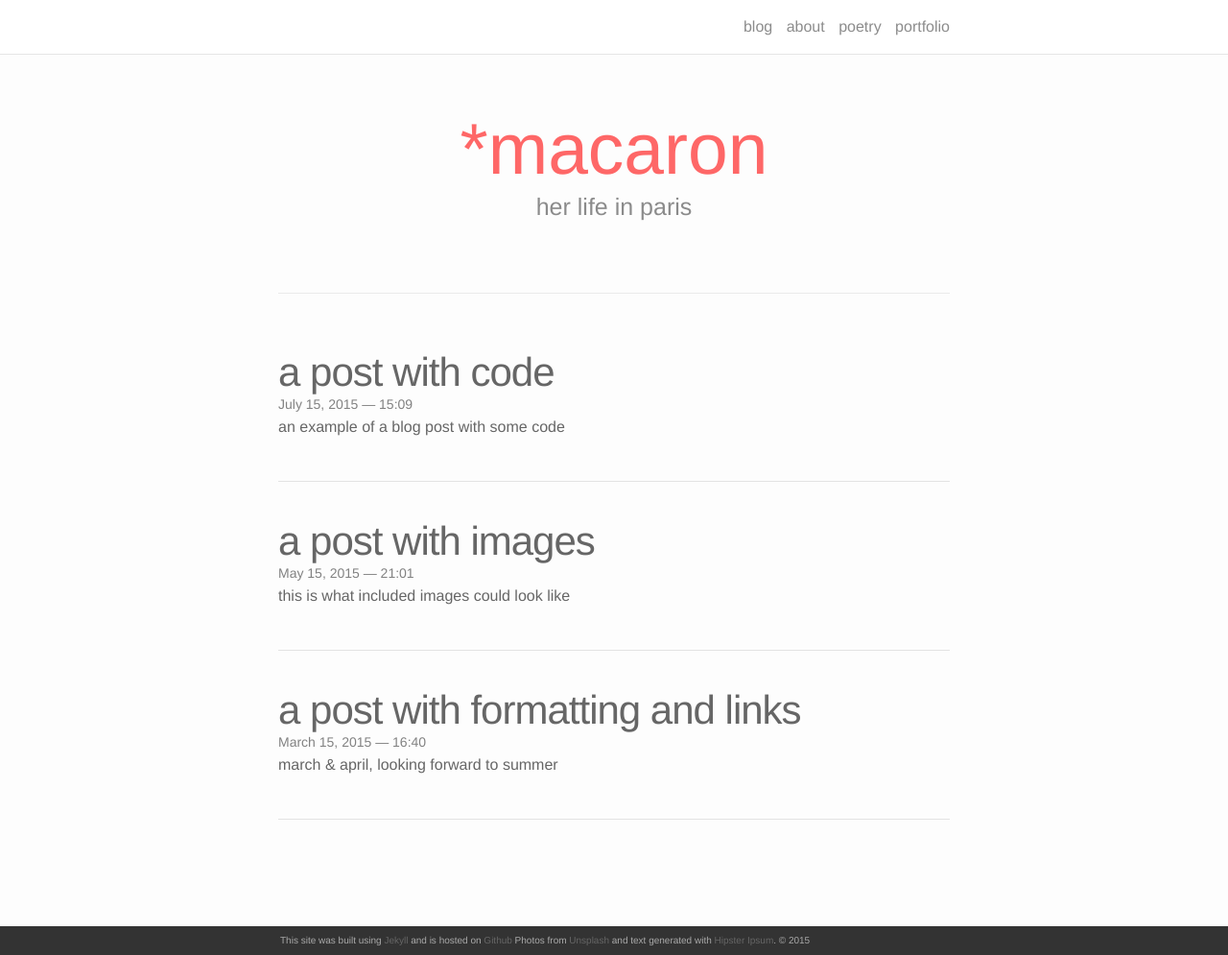
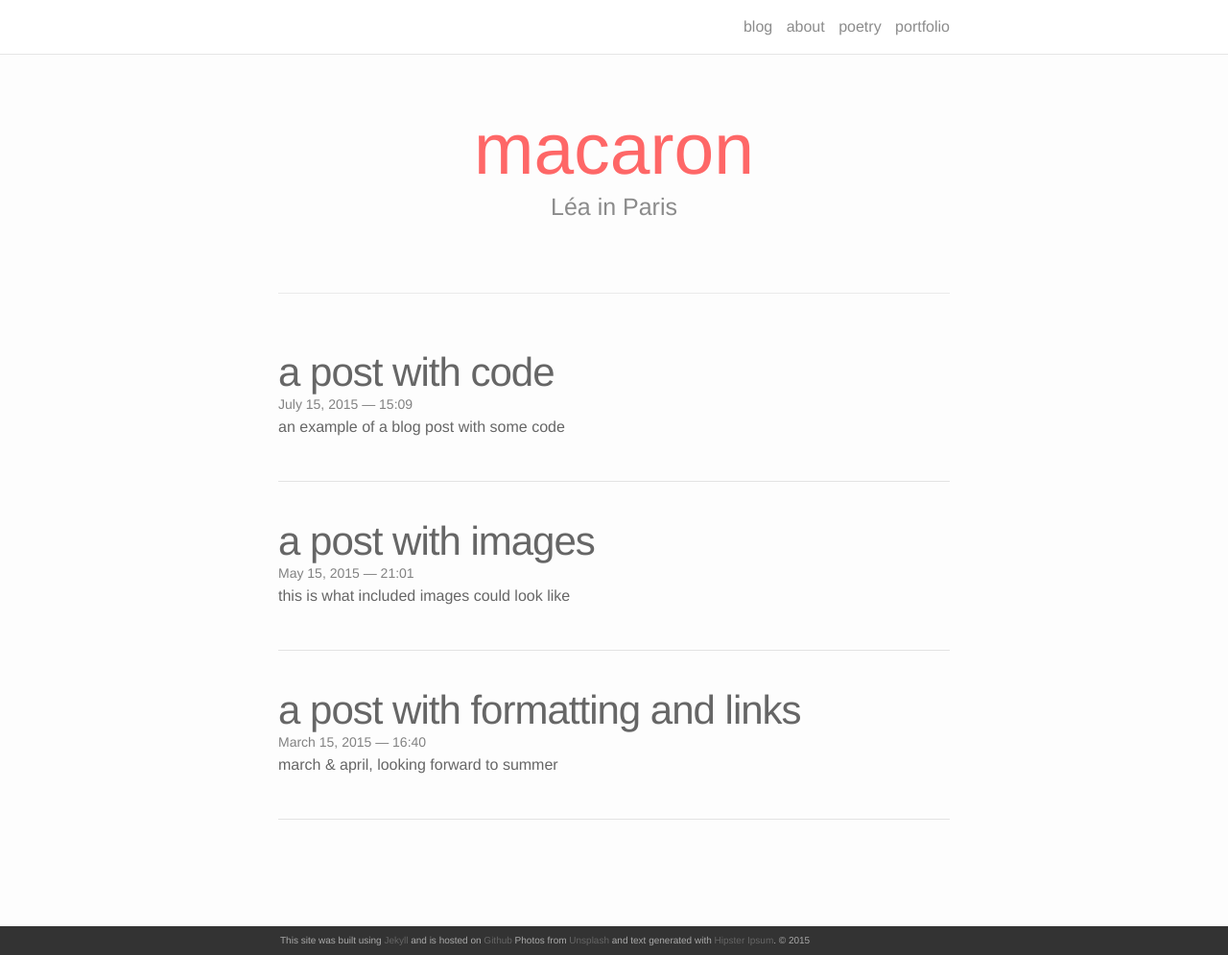
Before and after one commit to earlgreymacaron/earlgreymacaron-oldsitedraft, a Jekyll site: the page built from index.html, in a window 1280 px wide and 995 px high. Shown: the whole window at 96% size. Built offline with Jekyll 4.4.1, drawn with Linux system fonts in a browser that asks for light colours; nearby versions of some CDN libraries; the list of posts is cut into pages by our own code.

Commit message:
Update index.html

```diff
--- a/index.html
+++ b/index.html
@@ -3,8 +3,8 @@ layout: default
 ---
 
 <div class="header-bar">
-  <h1>*macaron</h1>
-  <h2>her life in paris</h2>
+  <h1>macaron</h1>
+  <h2>Léa in Paris</h2>
   <br/>
   <hr>
   <br/>
```
